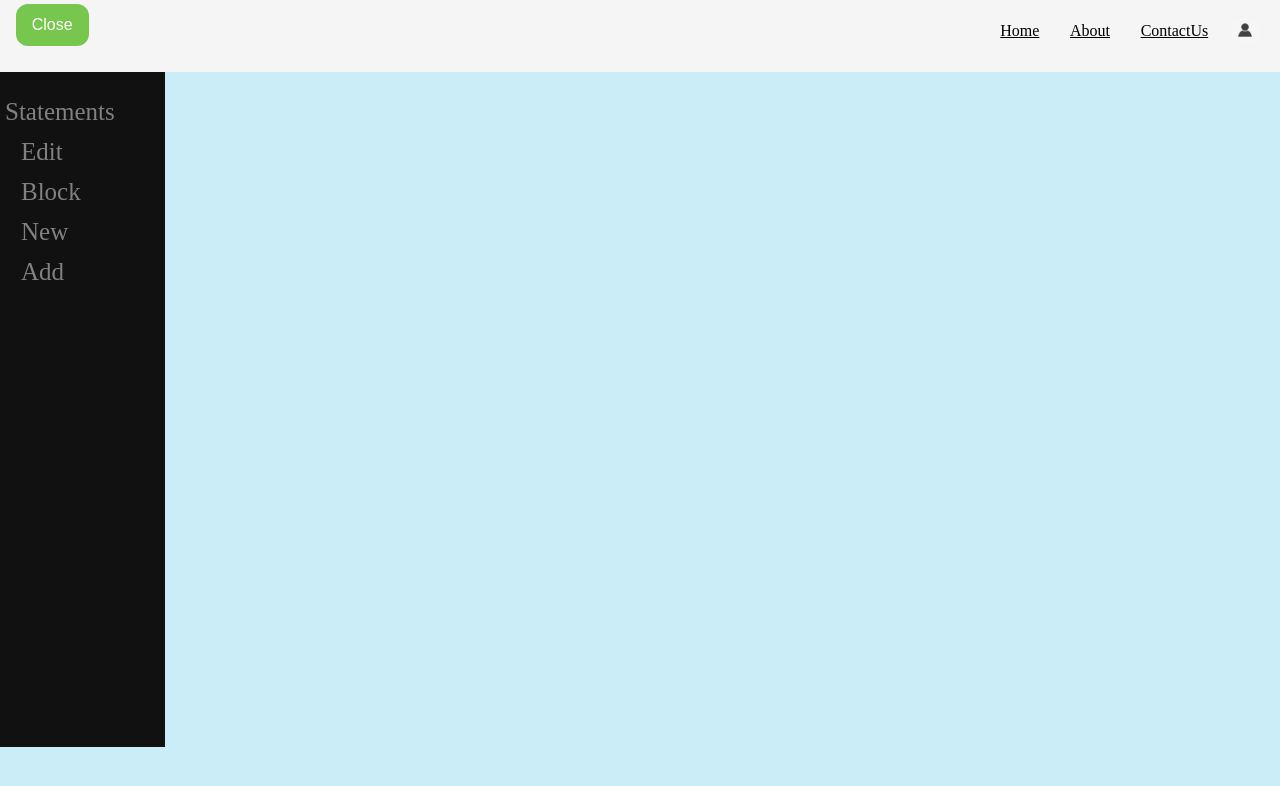
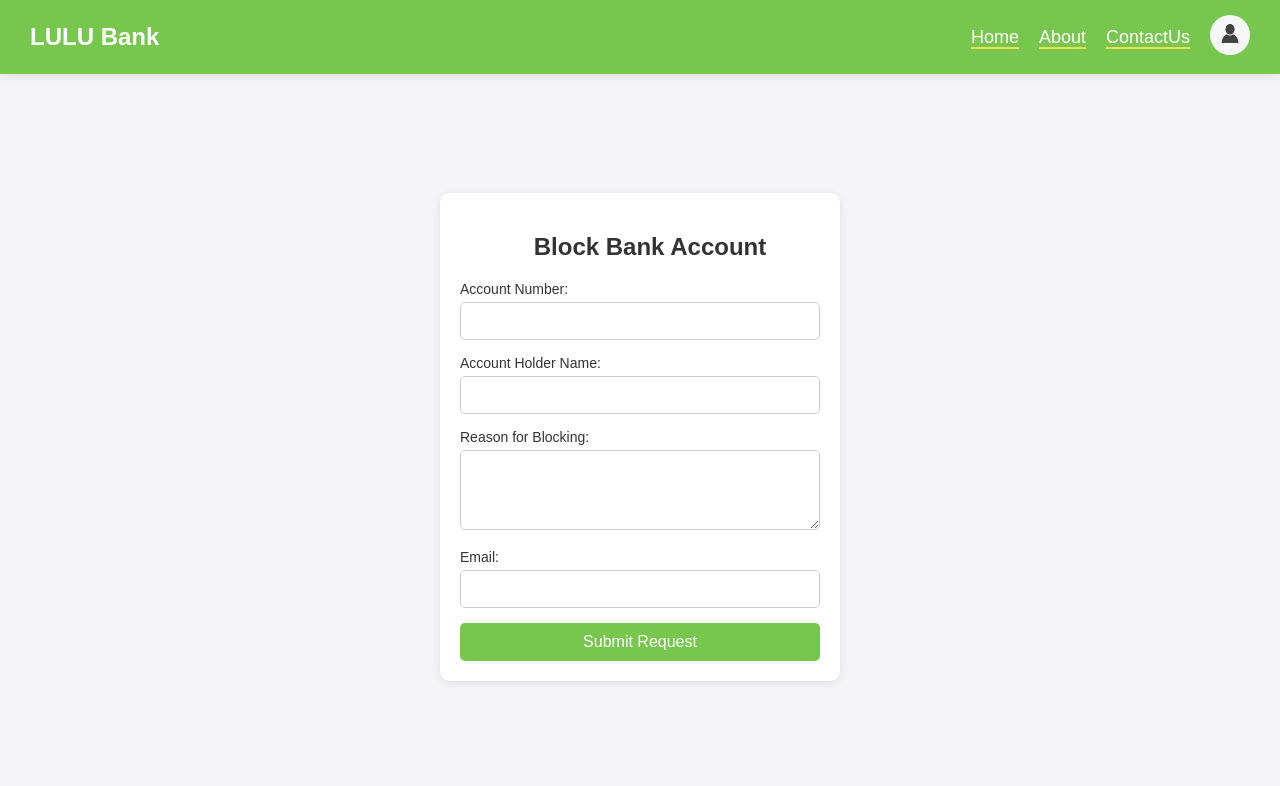
Before and after one commit to code-srikar/Lulu_Web, a website: page service.html in a window 1280 px wide. Drawn offline with nearby package versions, Linux system fonts and the light colour scheme; no server answers.

Commit message:
Block account modified

```diff
--- a/service.css
+++ b/service.css
@@ -1,165 +1,277 @@
-#mn {
-  position: absolute;
-  margin: auto;
-  size: 1000dp;
-  height: 100%;
-  width: 100%;
-  top: 0;
-  left: 0;
-  right: 0;
-  justify-content: center;
-  background-color: rgba(202, 237, 247, 0.993);
+/* Reset some default browser styles */
+body,
+h1,
+form,
+div,
+label,
+input,
+textarea,
+button {
+  margin: 0;
+  padding: 0;
+  border: 0;
+  box-sizing: border-box;
 }
 
-#imag {
-  position: relative;
-  top: 12px;
-  height: 85px;
+/* Body styles */
+body {
+  font-family: Arial, sans-serif;
+  background: #f4f4f9;
+  color: #333;
+  height: 100vh;
+  display: flex;
+  justify-content: center;
+  align-items: center;
+  margin: 0;
+  padding: 0;
 }
 
-#bx2 {
-  display: flex;
-  background-color: whitesmoke;
-  height: 9%;
-  width: auto;
+/* Container styles */
+.container {
+  background-color: #fff;
+  margin: auto;
+  padding: 20px;
+  border-radius: 10px;
+  box-shadow: 0 2px 10px rgba(0, 0, 0, 0.1);
+  max-width: 400px;
+  width: 100%;
 }
 
-#dtr,
-#dtl {
-  position: relative;
-  display: inline-block;
-  width: 49%;
-  height: auto;
+/* Header styles */
+.header {
+  margin-bottom: 20px;
+  text-align: center;
 }
 
-#flexitem {
-  position: relative;
-  top: 5px;
-  width: 75px;
-  text-align: end;
+.header h1 {
+  font-size: 24px;
+  color: #333;
 }
 
-#imp {
-  border-radius: 50%;
-  height: 28px;
-  top: 2px;
-  margin-left: 15px;
-  margin-right: 10px;
+/* Form group styles */
+.form-group {
+  margin-bottom: 15px;
 }
 
-#so {
-  position: relative;
-  top: 10px;
-  text-align: right;
-  justify-content: space-evenly;
-  right: 10px;
-  width: 30px;
+.form-group label {
+  display: block;
+  margin-bottom: 5px;
+  font-size: 14px;
+  color: #333;
+}
+
+.form-group input,
+.form-group textarea {
+  width: 100%;
+  padding: 10px;
+  border: 1px solid #ccc;
+  border-radius: 5px;
+  font-size: 14px;
+}
+
+.form-group textarea {
+  resize: vertical;
+  min-height: 80px;
+}
+
+/* Button styles */
+#btn {
+  width: 100%;
+  padding: 10px;
+  background-color: rgb(119, 199, 79);
+  color: white;
+  border: none;
+  border-radius: 5px;
+  font-size: 16px;
+  cursor: pointer;
+  transition: background-color 0.3s;
+}
+
+button:hover {
+  background-color: #45a049;
+}
+
+/* Additional styles for better consistency */
+a {
+  cursor: pointer;
+}
+
+u {
+  text-decoration: none;
+  border-bottom: 2px solid #ffdd57;
+  transition: border-color 0.3s;
+}
+
+u:hover {
+  border-color: rgb(119, 199, 79);
+}
+
+/* pro1.css */
+
+/* Reset some default browser styles */
+body,
+h2,
+h3,
+a,
+img,
+div,
+button {
+  margin: 0;
+  padding: 0;
+  border: 0;
+  box-sizing: border-box;
+}
+
+h1 {
+  margin: 20px 0 0 20px;
+}
+
+
+/* Body styles */
+body {
+  font-family: Arial, sans-serif;
+  background: #f4f4f9;
+  color: #333;
+  height: 100vh;
+  display: flex;
+  justify-content: center;
+  align-items: center;
+  margin: 0;
+  padding: 0;
+}
+
+/* Container to fill the viewport height */
+#mn {
+  width: 100%;
+  height: 100%;
+  display: flex;
+  flex-direction: column;
+}
+
+/* Navigation bar styles */
+#bx2 {
+  background-color: rgb(119, 199, 79);
+  color: white;
+  display: flex;
+  justify-content: space-between;
+  align-items: center;
+  padding: 15px 30px;
+  box-shadow: 0 2px 10px rgba(0, 0, 0, 0.1);
+}
+
+#dtl {
+  display: flex;
+  align-items: center;
 }
 
 #lul {
-  cursor: pointer;
-  color: rgb(100, 173, 64);
-  font-family: sans-serif;
-  margin-top: 20px;
-  justify-content: center;
-  margin-left: 30px;
-}
-
-#st {
-  position: relative;
-  top: 10px;
-  display: flex;
-  justify-content: end;
-  margin-right: 20px;
+  font-size: 24px;
 }
 
 #dtr {
   display: flex;
-  top: 7px;
-  justify-content: end;
+  align-items: center;
 }
 
-a {
-  color: black;
-  text-decoration: none;
-
+#st {
+  display: flex;
+  gap: 20px;
+  margin-right: 20px;
 }
 
-.sidenav {
-  height: 655px;
-  width: 160px;
-  position: relative;
-  z-index: 1;
-  left: 0;
-  background-color: #111;
-  overflow-x: hidden;
-  padding-top: 20px;
-  padding-left: 5px;
+#flexitem {
+  flex: 1;
 }
 
-.sidenav a {
-  padding: 6px 8px 6px 16px;
+#flexitem a {
+  color: white;
+  font-size: 18px;
   text-decoration: none;
-  font-size: 25px;
-  color: #818181;
-  display: block;
+  transition: color 0.3s;
+  text-align: center;
 }
 
-.sidenav a:hover {
-  color: #f1f1f1;
+#flexitem a:hover {
+  color: #ffdd57;
 }
 
-.main {
-  margin-left: 160px;
-  padding: 0px 10px;
+#so {
+  display: flex;
+  align-items: center;
 }
 
-@media screen and (max-height: 450px) {
-  .sidenav {
-    padding-top: 15px;
-  }
-
-  .sidenav a {
-    font-size: 18px;
-  }
+#so a img {
+  width: 40px;
+  height: 40px;
+  border-radius: 50%;
+  transition: transform 0.3s;
 }
 
-#dd {
-  display: flex;
-  width: 100%;
-  height: 656px;
-  flex-direction: row;
+#so a img:hover {
+  transform: scale(1.1);
 }
 
-#stmts {
-  padding: 6px 16px 6px 0px;
-  margin: 0px;
-  width: 29px;
+/* Container styles */
+#itm {
+  margin: 35px;
+  display: grid;
+  grid-template-columns: repeat(2, 1fr);
+  /* Grid with two columns */
+  gap: 25px;
+  /* Adjust the gap between the cards */
+  justify-content: center;
+  /* Center the cards horizontally */
+  align-items: center;
+  /* Center the cards vertically */
+  place-items: center;
+  /* Center both horizontally and vertically */
 }
 
-#btn {
-  margin-left: 2.5%;
-  margin-top: 0.7%;
-  background-color: rgb(119, 199, 79);
-  border-radius: 12px;
-  border: none;
-  color: white;
-  padding: 12px 16px;
-  font-size: 16px;
+/* Card styles */
+#bx {
+  background: rgb(119, 199, 79);
+  border-radius: 10px;
+  box-shadow: 0 2px 10px rgba(0, 0, 0, 0.1);
+  text-align: center;
+  transition: transform 0.3s, box-shadow 0.3s;
+  width: 250px;
+  /* Adjusted card width */
+  height: 250px;
+  /* Adjusted card height */
+  display: flex;
+  flex-direction: column;
+  justify-content: center;
+  align-items: center;
+}
+
+#bx:hover {
+  transform: translateY(-10px);
+  box-shadow: 0 4px 20px rgba(0, 0, 0, 0.8);
+}
+
+#imag {
+  width: 100px;
+  height: 100px;
+  margin: 0 auto;
+}
+
+h3 {
+  margin-top: 20px;
+  font-size: 20px;
+  color: #333;
+}
+
+/* Additional styles */
+a {
   cursor: pointer;
 }
 
-/* Darker background on mouse-over */
-#btn:hover {
-  background-color: rgb(13, 157, 13);
+u {
+  text-decoration: none;
+  border-bottom: 2px solid #ffdd57;
+  transition: border-color 0.3s;
 }
 
-#flexitem1 {
-  font-size: 16px;
-  padding-left: 15%;
-  padding-right: 20%;
+u:hover {
+  border-color: rgb(119, 199, 79);
 }
-
-#flexitem1:hover {
-  font-size: 1.1rem;
-}
--- a/service.html
+++ b/service.html
@@ -4,15 +4,17 @@
 <head>
     <meta charset="UTF-8">
     <meta name="viewport" content="width=device-width, initial-scale=1.0">
-    <title>Service</title>
+    <title>Block Bank Account</title>
     <link rel="stylesheet" href="service.css">
+    <link href="https://cdnjs.cloudflare.com/ajax/libs/toastr.js/latest/toastr.min.css" rel="stylesheet" />
+    <script src="https://cdnjs.cloudflare.com/ajax/libs/toastr.js/latest/toastr.min.js"></script>
 </head>
 
 <body>
     <div id="mn">
         <div id="bx2">
             <div id="dtl">
-                <button id="btn"><i class="fa fa-close"></i> Close</button>
+                <h2 id="lul">LULU Bank</h2>
             </div>
             <div id="dtr">
                 <div id="st">
@@ -30,31 +32,38 @@
                 </div>
             </div>
         </div>
-        <div id="dd">
-            <div class="sidenav">
-                <a style="cursor: pointer;" id="stmts">Statements</a>
-                <a href="#" id="serv">Edit</a>
-                <a id="bl" style="cursor: pointer;">Block</a>
-                <a href="#">New</a>
-                <a href="#">Add</a>
+
+        <div class="container">
+            <div class="header">
+                <h1>Block Bank Account</h1>
             </div>
-            <div id="main">
-
+            <div id="block-account-form">
+                <div class="form-group">
+                    <label for="account-number">Account Number:</label>
+                    <input type="text" id="account-number" name="account-number" required>
+                </div>
+                <div class="form-group">
+                    <label for="account-holder-name">Account Holder Name:</label>
+                    <input type="text" id="account-holder-name" name="account-holder-name" required>
+                </div>
+                <div class="form-group">
+                    <label for="reason">Reason for Blocking:</label>
+                    <textarea id="reason" name="reason" required></textarea>
+                </div>
+                <div class="form-group">
+                    <label for="email">Email:</label>
+                    <input type="email" id="email" name="email" required>
+                </div>
+                <button id="btn">Submit Request</button>
+            </div>
         </div>
     </div>
 
-    </div>
+    <script type="module">
+        import { initializeApp } from "https://www.gstatic.com/firebasejs/10.8.0/firebase-app.js";
+        import { getAuth, onAuthStateChanged, signOut } from "https://www.gstatic.com/firebasejs/10.8.0/firebase-auth.js";
+        import { getFirestore, doc, getDoc, updateDoc } from "https://www.gstatic.com/firebasejs/10.8.0/firebase-firestore.js";
 
-</body>
-<script type="module">
-    // Import the functions you need from the SDKs you need
-    import { initializeApp } from "https://www.gstatic.com/firebasejs/10.8.0/firebase-app.js";
-    import { getAuth, signOut } from "https://www.gstatic.com/firebasejs/10.8.0/firebase-auth.js";
-    import { getFirestore, doc, getDoc, updateDoc, setDoc, arrayUnion, serverTimestamp } from "https://www.gstatic.com/firebasejs/10.8.0/firebase-firestore.js";
-    // TODO: Add SDKs for Firebase products that you want to use
-    // https://firebase.google.com/docs/web/setup#available-libraries
-
-    // Your web app's Firebase configuration
         const firebaseConfig = {
             apiKey: "AIzaSyC1BIQDt4MVn2h1Wq0Xxt09wkZe66K7Lik",
             authDomain: "lulu-bank-90869.firebaseapp.com",
@@ -64,27 +73,30 @@
             appId: "1:695316046662:web:9fa4c6c839c2f2dbd5fb47"
         };
 
-    // Initialize Firebase
         const app = initializeApp(firebaseConfig);
         const auth = getAuth();
         const db = getFirestore();
 
-    var docRef = doc(db, "User", localStorage.getItem('email'));
+        const mail = localStorage.getItem('email');
+        console.log("Logged in with " + mail)
+
+        const docRef = doc(db, "User", mail);
         const docSnap = await getDoc(docRef);
 
-    document.getElementById('bl').addEventListener("click", () => {
-
-        const x = document.createElement("button");
-        x.innerHTML = 'Block Account';
-        x.id = "block";
-        x.style.background = "green";
-        x.style.color = 'white';
-        document.getElementById('main').appendChild(x);
-        x.style.zIndex = -1;
-        console.log("Success");
-
-        document.getElementById('block').addEventListener("click", () => {
-
+        if (docSnap.exists()) {
+            console.log("Document data:", docSnap.data().uname);
+        }
+        else {
+            // docSnap.data() will be undefined in this case
+            console.log("No such document!");
+        }
+        console.log(docSnap.data().accno);
+        console.log(docSnap.data().email);
+        document.getElementById('btn').addEventListener("click", () => {
+            let accountnumber = document.getElementById('account-number').value;
+            let email = document.getElementById('email').value;
+            if (accountnumber == docSnap.data().accno && email == docSnap.data().email) {
+                document.getElementById('btn').addEventListener("click", () => {
                     let x = confirm("Are you sure to block your account?");
                     if (x) {
                         let b = 0;
@@ -97,23 +109,20 @@
                             })
                         }, 900)
                     }
-        })
-
                 });
-
-    document.getElementById('serv').addEventListener("click", () => {
-        window.location.href = "";
-    });
-
-    document.getElementById('stmts').addEventListener("click", () => {
-        window.location.replace('statements.html');
+            }
+            else {
+                alert("Please Enter Correct details");
+            }
         });
 
 
+        document.getElementById('lul').addEventListener("click", () => {
+            window.location.reload();
+        });
 
-    document.getElementById('btn').addEventListener("click", () => {
-        window.location.replace('proj.html');
-    });
     </script>
 
+</body>
+
 </html>
```
Also changed, not shown: contactus.html (+9 -6 lines), investment.html (+1 -1 lines), statements.html (+1 -1 lines). Lines whose indentation alone changed are shown as unchanged.
